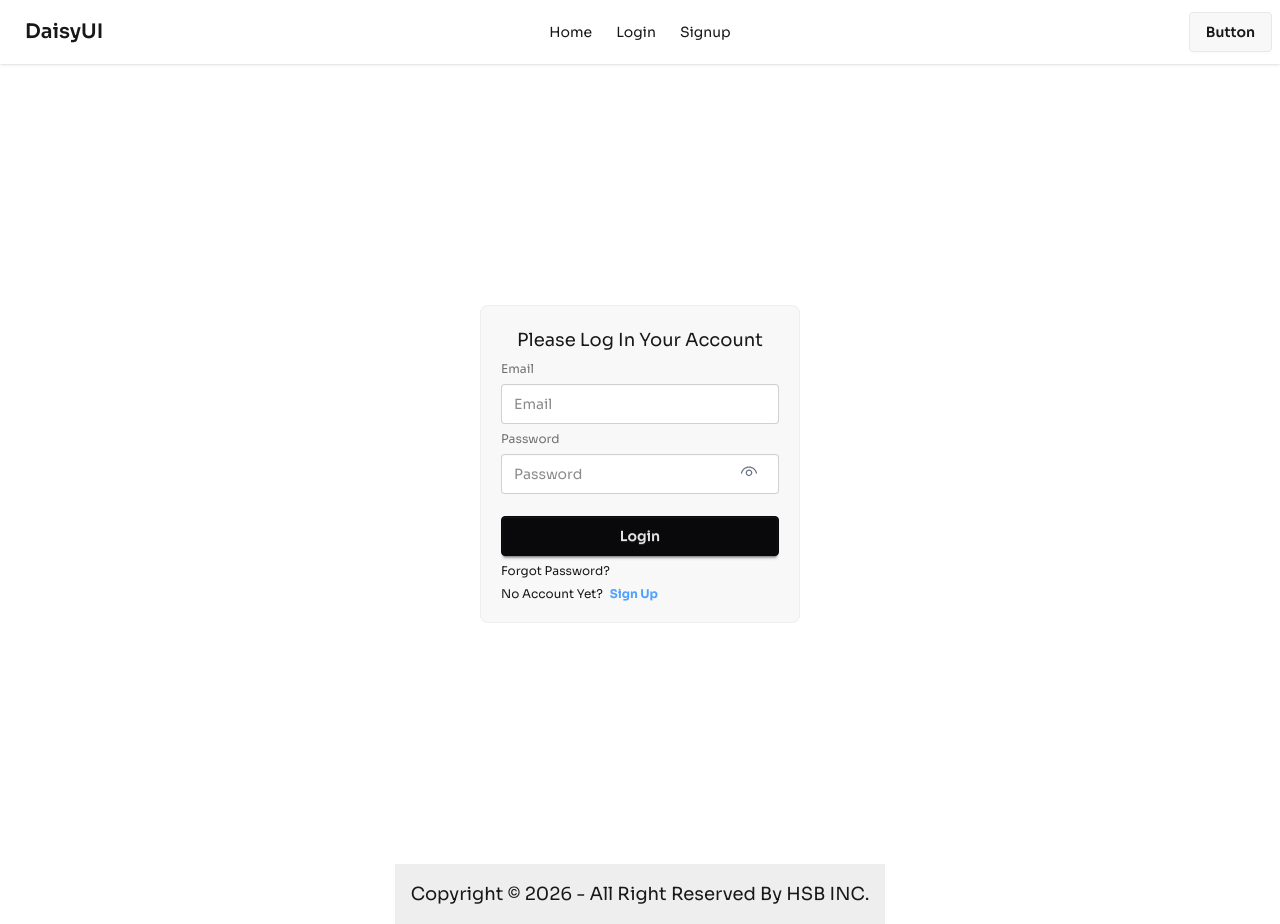
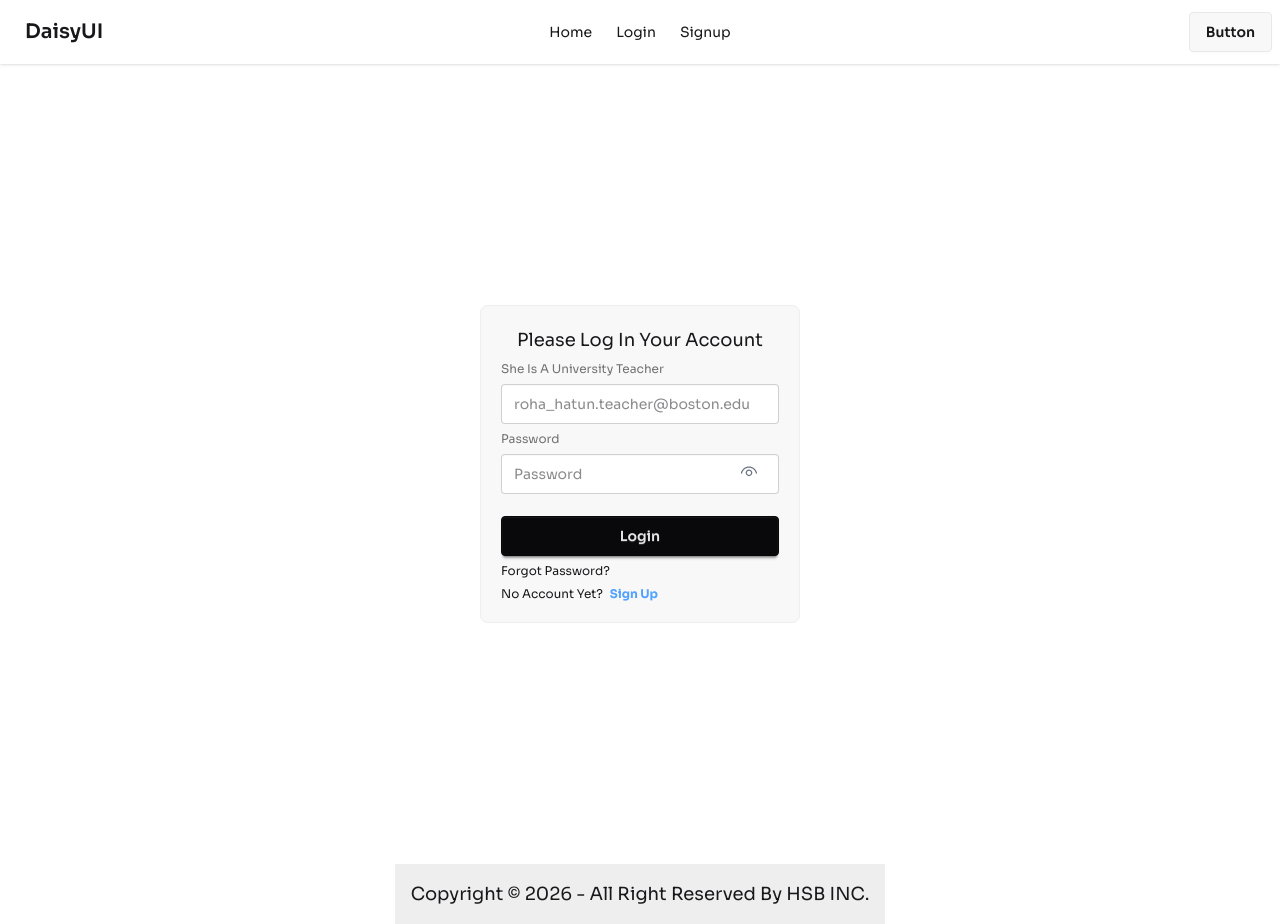
Before and after one commit to rakib-hasan-78/auth-intrigate, a React (Vite) app: page /login in a window 1280 px wide. Built offline with nearby package versions, Linux system fonts and the light colour scheme; a web font is replaced by a local one.

Commit message:
test context try...

```diff
--- /dev/null
+++ b/src/components/TestContest/TestContext.jsx
@@ -0,0 +1,16 @@
+import React, { createContext, use } from 'react';
+    const AuthContext = createContext();
+    export const useAuth = ()=> use(AuthContext);
+
+const TestContext = ({children}) => {
+    const rohaHatun = `roha_hatun.teacher@boston.edu`;
+    const roha = `she is a university teacher`;
+    const value = {roha, rohaHatun};
+    return (
+        <AuthContext.Provider value={value}>
+            {children}
+        </AuthContext.Provider>
+    );
+};
+
+export default TestContext;
--- a/src/components/pages/Login/Login.jsx
+++ b/src/components/pages/Login/Login.jsx
@@ -5,6 +5,7 @@ import { VscEye, VscEyeClosed } from 'react-icons/vsc';
 import useDataPicker from '../../../customhooks/dataPicker/dataPicker';
 import { signinHandler } from '../../../firebase/Signin/Signin';
 import { auth } from '../../../firebase/FirebaseInit/Firebase.init';
+import { useAuth } from './../../TestContest/TestContext';
 
 
 const Login = () => {
@@ -13,9 +14,11 @@ const Login = () => {
     const [data, setData, reset] = useDataPicker({
         email:'', password:''
     });
+    const {roha , rohaHatun} = useAuth();
     const loginHandler = (e)=>{
         signinHandler(e, auth, data.email, data.password, reset, setLoader);
     }
+    console.log(`email: ${rohaHatun}`, `Identity:  ${roha}`);
     return (
         <div className='w-full min-h-full flex flex-col items-center justify-center'>
             <form onSubmit={(e)=>loginHandler(e)}  action="#">
@@ -23,8 +26,8 @@ const Login = () => {
 
                 <p className='text-center'>please log in your account</p>
 
-                <label className="label">Email</label>
-                <input value={data.email} name='email' type="email" className="input" placeholder="Email"
+                <label className="label">{roha}</label>
+                <input value={data.email} name='email' type="email" className="input" placeholder={rohaHatun}
                 onChange={(e)=>setData(e.target.name, e.target.value)}
                 />
 
--- a/src/main.jsx
+++ b/src/main.jsx
@@ -3,11 +3,15 @@ import { createRoot } from 'react-dom/client'
 import './index.css'
 import { RouterProvider } from 'react-router/dom'
 import router from './router/router'
+import TestContext from './components/TestContest/TestContext'
+
 
 
 
 createRoot(document.getElementById('root')).render(
   <StrictMode>
-  <RouterProvider router={router}></RouterProvider>
+  <TestContext>
+    <RouterProvider router={router}></RouterProvider>
+  </TestContext>
   </StrictMode>,
 )
```
